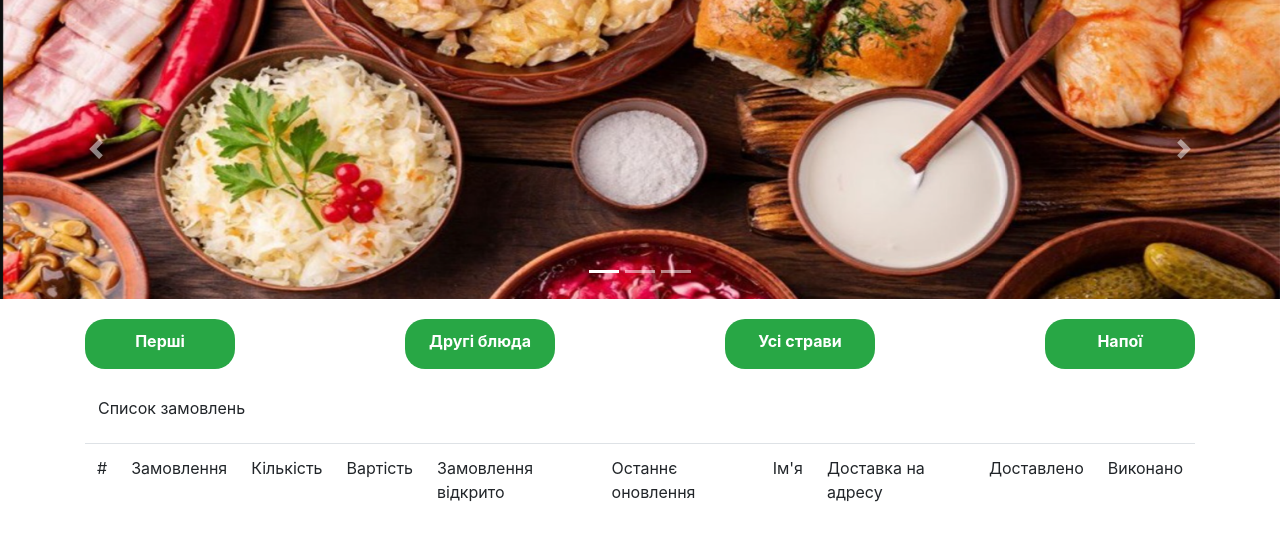
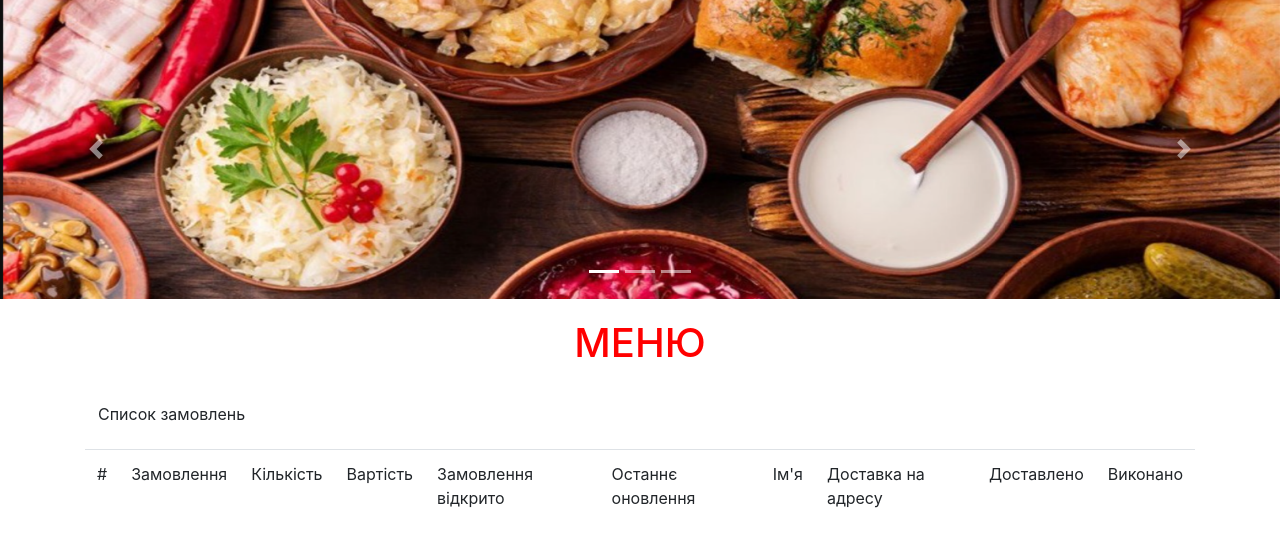
Before and after one commit to jenadev01/-, a Django app: template templates/Product/order_list.html in a window 1280 px wide. Shown: the part 81-628 px from the top of the page. Run offline with Django 3.2, Linux system fonts and the light colour scheme; the template is opened without the code that fills it, so the values that code supplies are empty; some libraries are stand-ins or nearby versions.

Commit message:
- minor changes

```diff
--- a/templates/base.html
+++ b/templates/base.html
@@ -31,8 +31,9 @@
       font-weight: bold;
     }
 
-    .button:hover{
-        background-color: green;
+    .main_menu_label{
+        color: red;
+
     }
 </style>
 </head>
@@ -113,13 +114,9 @@
     <span class="sr-only">Наступний</span>
   </a>
 </div>
+
 <div class = "buttons_box">
-    <div class="button">Перші </div>
-    <div class="button"><p class="button_text">Другі блюда</p></div>
-    <div class="button"><p class="button_text">Усі страви</p></div>
-    <div class="button"><p class="button_text">Напої</p></div>
-
-
+    <h1 class="main_menu_label">МЕНЮ</h1>
 </div>
 <div class="container-fluid">
     {% block content %}{% endblock content %}
```
Also changed, not shown: db.sqlite3, media/Product-images/photo_2023-05-07_16-34-29.jpg (added).
